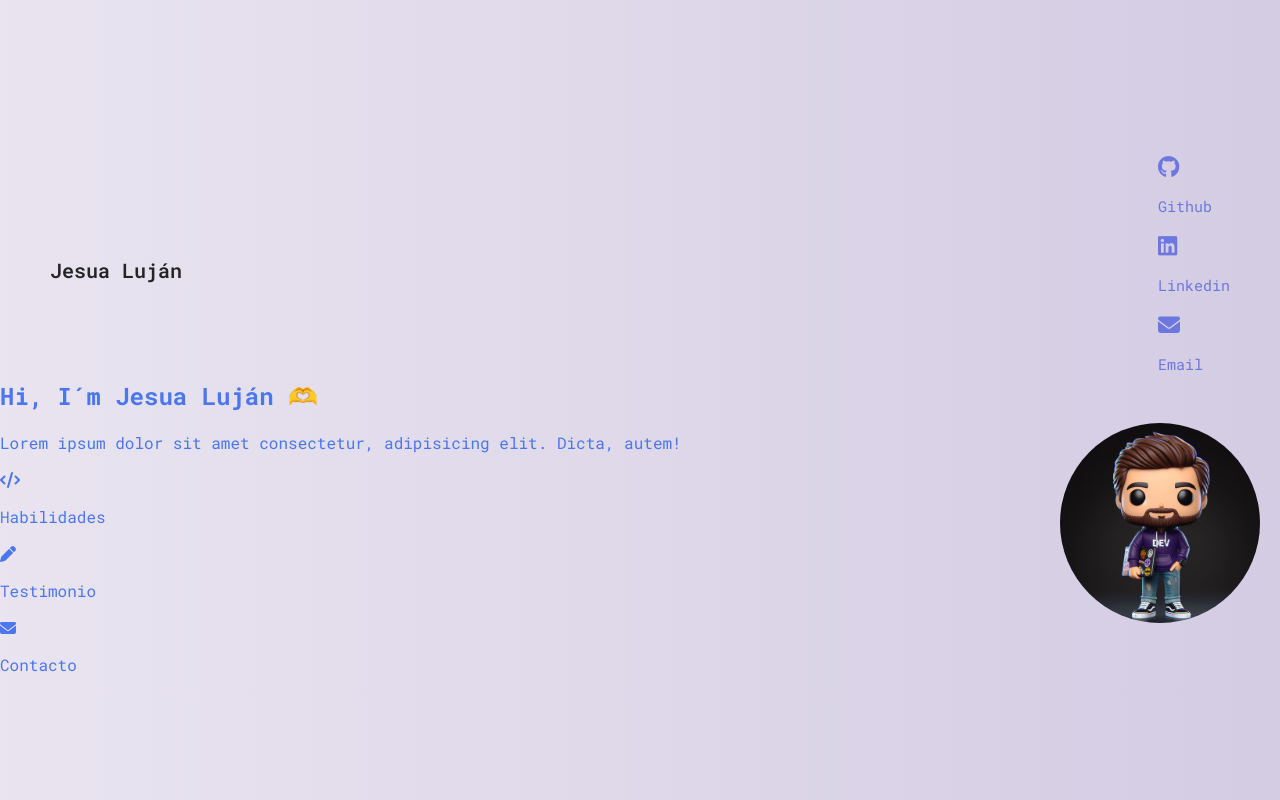
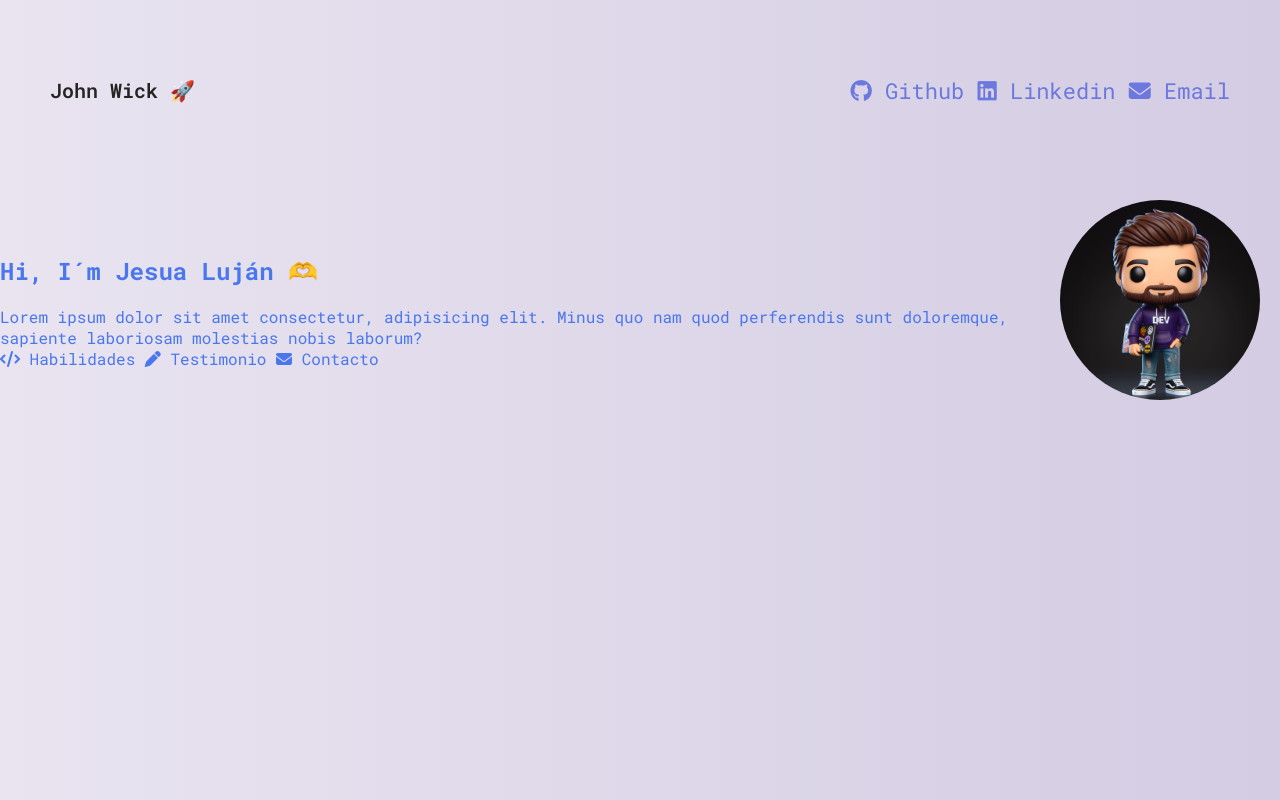
Before and after one commit to jesualujan/intoHtml-37-web-becalos, a plain HTML site: page 02Portafolio/index.html in a window 1280 px wide. Drawn offline with Linux system fonts and the light colour scheme.

Commit message:
✨ Correcciones en el html

```diff
--- a/02Portafolio/index.html
+++ b/02Portafolio/index.html
@@ -3,9 +3,9 @@
 <head>
     <meta charset="UTF-8">
     <meta name="viewport" content="width=device-width, initial-scale=1.0">
-    <meta name="author" content="Jesua Luján">
-    <meta name="description" content="A personal portfolio web for software developer">
-    <meta name="keywords" content="html, css, javascript, México, web developer">
+    <meta name="author" content="John Wick">
+    <meta name="description" content="A personal portfolio website">
+    <meta name="keywords" content="Javascript, Html, Css, México, Guadalajara, full stack, Ingenieria en Arquitectura de Software">
     <!-- Google Fonts -->
     <link rel="preconnect" href="https://fonts.googleapis.com">
     <link rel="preconnect" href="https://fonts.gstatic.com" crossorigin>
@@ -19,60 +19,64 @@
 <body>
 
             <!-- aquí van todas nuestras etiquetas html -->
-               <!--  menus de navegación: Home Contact Login, Signup  -->
+               <!--  menus de navegación: Home Contact Login, Sign up  -->
               <!-- html versiones 4 <div class="navbar"></div>-->
-              <!--  html5 -->
-                  <nav> </nav>
+              <!--  html5  <nav> </nav> -->
 
 
-        <!-- Social Media Menu-->
-          <!-- Start Navbar -->
+
+          <!-- NAVBAR -->
        <nav>
-        <div class="left">
-            <a href="/">Jesua Luján </a>
-        </div>
+            <div class="left">
+             <a href="/">John Wick 🚀</a>
+            </div>
+
         <div class="right">
-            <!-- adentro del contenedor div, agregamos más elementos html-->
-            <a  href="https://github.com/jesualujan" target="_blank" rel="noopener noreferrer">
+            <a href="https://github.com" target="_blank" rel="noopener noreferrer">
                 <i class="fa-brands fa-github"></i>
-                <p>Github</p>
+              <span>Github</span>
             </a>
-            <a  href="https://linkedin.com" target="_blank" rel="noopener noreferrer">
+
+            <a href="https://linkedin.com" target="_blank" rel="noopener noreferrer">
                 <i class="fa-brands fa-linkedin"></i>
-                <p>Linkedin</p>
+              <span>Linkedin</span>
             </a>
-            <a href="mailto:jesualujan@prueba.com">
+
+            <a href="mailto:usuarioprueba@examspanle.com">
                 <i class="fa-solid fa-envelope"></i>
-                <p>Email</p>
+              <span>Email</span>
             </a>
-        </div>
-       </nav>
+          </div>
+        </nav>
          <!-- End´s Navbar -->
 
-       <!-- main -->
        <main>
+        <!-- SECTION 1: About Me -->
         <section class="about-me">
             <!-- los divs son iguales a un contenedor -->
             <div class="description">
                 <h1>Hi, I´m Jesua Luján 🫶</h1>
-                <p>Lorem ipsum dolor sit amet consectetur, adipisicing elit. Dicta, autem!</p>
+                <span>
+                    Lorem ipsum dolor sit amet consectetur, adipisicing elit.
+                    Minus quo nam quod perferendis sunt doloremque,
+                    sapiente laboriosam molestias nobis laborum?
+                </span>
 
                 <div class="links">
                     <a href="#habilidades">
                         <i class="fa-solid fa-code"></i>
-                        <p>Habilidades</p>
+                        <span>Habilidades</span>
                     </a>
 
                     <a href="#testimonio">
                         <i class="fa-solid fa-pen"></i>
-                        <p>Testimonio</p>
+                        <span>Testimonio</span>
                     </a>
 
                     <a href="#contacto">
                         <i class="fa-solid fa-envelope"></i>
-                        <p>Contacto</p>
+                        <span>Contacto</span>
                     </a>
-
                 </div>
             </div>
 
@@ -80,11 +84,12 @@
                 <img src="img/_3863897e-2cb5-4b01-a22e-2df18be6795b.jpg" alt="foto de perfil">
             </div>
         </section>
+          <!-- ENDS SECTION 1: About Me -->
 
 
+         <!-- SECTION 2: Skills -->
 
-
-
+        <!-- ENDS SECTION 2: Skills -->
 
 
 
```
